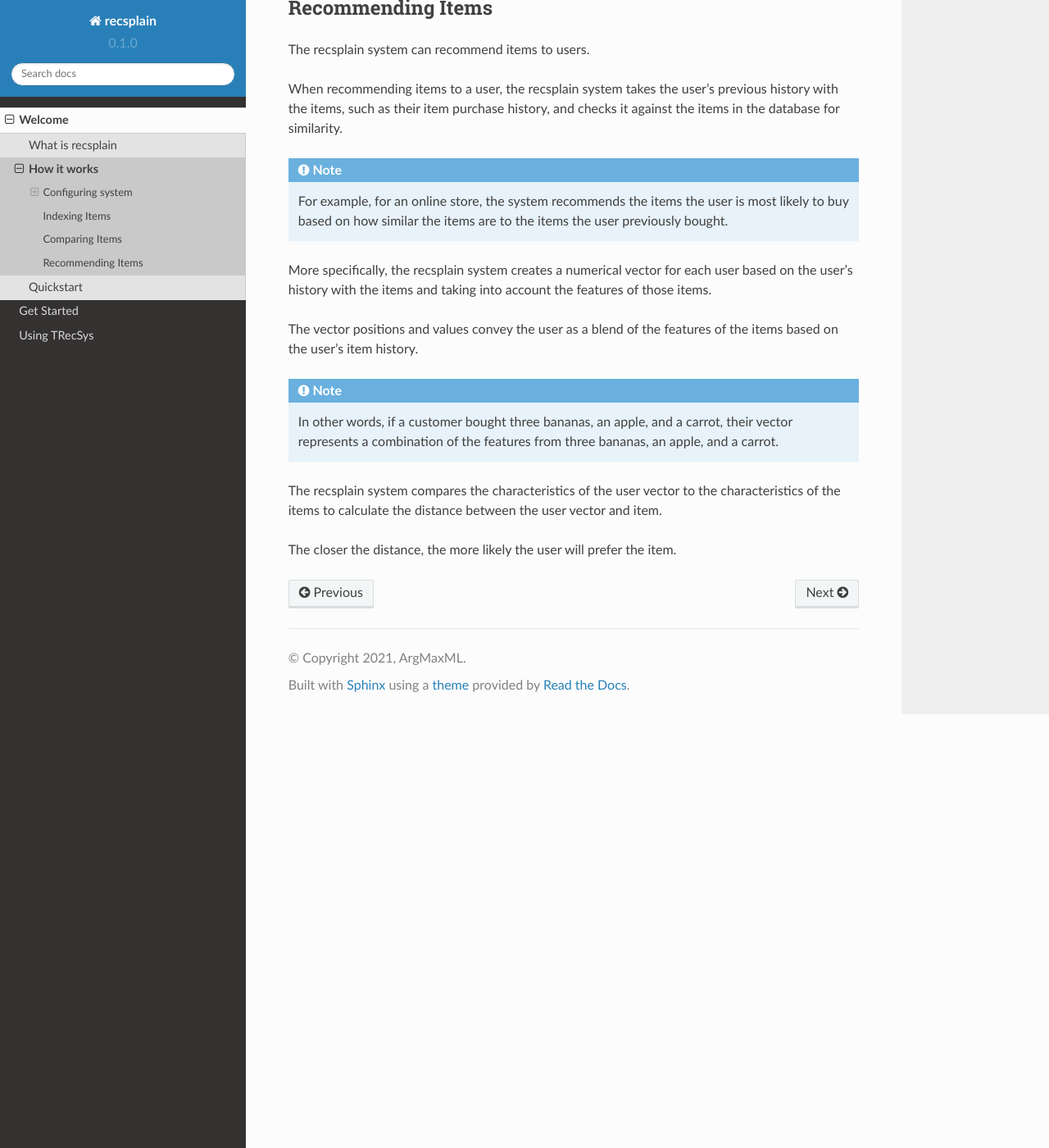
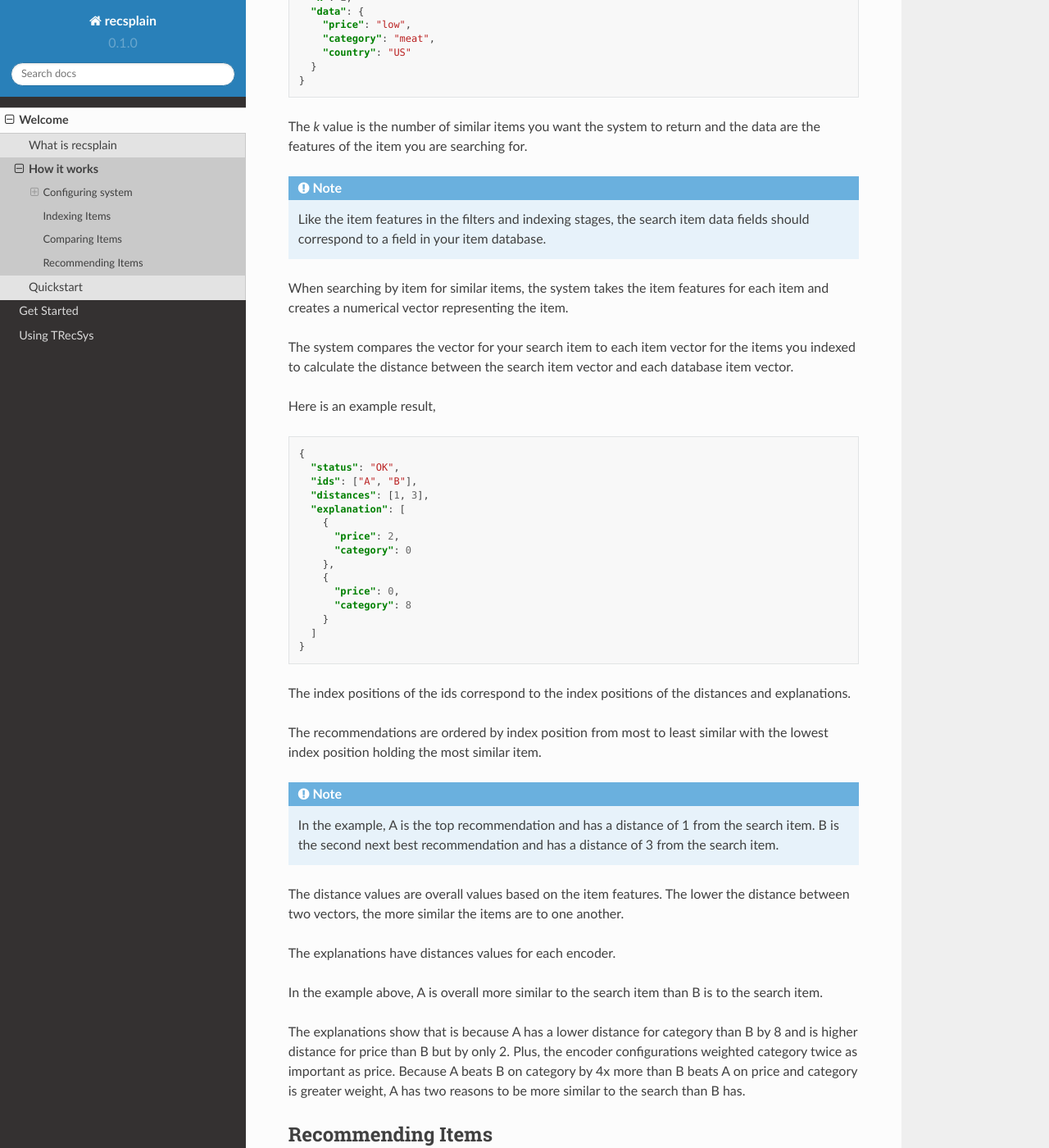
Before and after one commit to argmaxml/recsplain, a Sphinx documentation site: the page built from docs/source/how-it-works.rst, in a window 1280 px wide and 1400 px high, scrolled down 4098 px. Shown: the whole window at 82% size. Built offline with Sphinx 7.4.7 and the Read the Docs theme 2.0.0, drawn with Linux system fonts in a browser that asks for light colours; some of the changed text lies outside the part shown.

Commit message:
update how it works

```diff
--- a/docs/source/how-it-works.rst
+++ b/docs/source/how-it-works.rst
@@ -81,7 +81,6 @@ Start with a number like `10` or `12` and then fine-tune it based on your data a
 .. note::
    The lower the number for metric, the more similar the items need to be for the system to consider them similar items.
 
-
 Indexing Items
 -------------------
 
@@ -110,15 +109,41 @@ Based on the encoders and filters in the configuration, the recsplain system ind
 Comparing Items
 -------------------
 
-The recsplain system can compare items for similarity.
+The system can search by item for similar items based on the item features and your configurations to the recsplain system.
 
-The system compares the items to one another based on the item features.
+Here is an example search object for an item.
 
-The system takes the item features and creates a numerical vector representing the item.
+.. literalinclude:: item_query.json
+  :language: JSON
 
-Using filters to decide which items to check against one another and encoders to control how to check them, the recsplain system compares two item vectors to calculate the distance between the two.
+The `k` value is the number of similar items you want the system to return and the data are the features of the item you are searching for.
 
-The closer the distance, the more similar the items are to one another.
+.. note::
+   Like the item features in the filters and indexing stages, the search item data fields should correspond to a field in your item database.
+
+When searching by item for similar items, the system takes the item features for each item and creates a numerical vector representing the item.
+
+The system compares the vector for your search item to each item vector for the items you indexed to calculate the distance between the search item vector and each database item vector.
+
+Here is an example result,
+
+.. literalinclude:: item_result.json
+  :language: JSON
+
+The index positions of the ids correspond to the index positions of the distances and explanations.
+
+The recommendations are ordered by index position from most to least similar with the lowest index position holding the most similar item.
+
+.. note::
+   In the example, A is the top recommendation and has a distance of 1 from the search item. B is the second next best recommendation and has a distance of 3 from the search item.
+
+The distance values are overall values based on the item features. The lower the distance between two vectors, the more similar the items are to one another.
+
+The explanations have distances values for each encoder.
+
+In the example above, A is overall more similar to the search item than B is to the search item.
+
+The explanations show that is because A has a lower distance for category than B by 8 and is higher distance for price than B but by only 2. Plus, the encoder configurations weighted category twice as important as price. Because A beats B on category by 4x more than B beats A on price and category is greater weight, A has two reasons to be more similar to the search than B has.
 
 Recommending Items
 -------------------
--- /dev/null
+++ b/docs/source/item_result.json
@@ -0,0 +1,15 @@
+{
+  "status": "OK",
+  "ids": ["A", "B"],
+  "distances": [1, 3],
+  "explanation": [
+    {
+      "price": 2,
+      "category": 0
+    },
+    {
+      "price": 0,
+      "category": 8
+    }
+  ]
+}
```
Also changed, not shown: docs/source/init_schema_example.json (+16 -8 lines).
